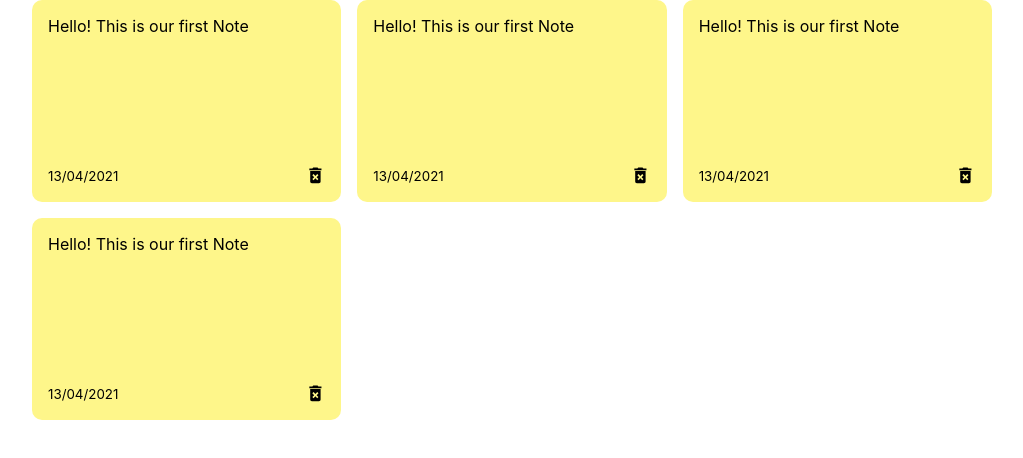
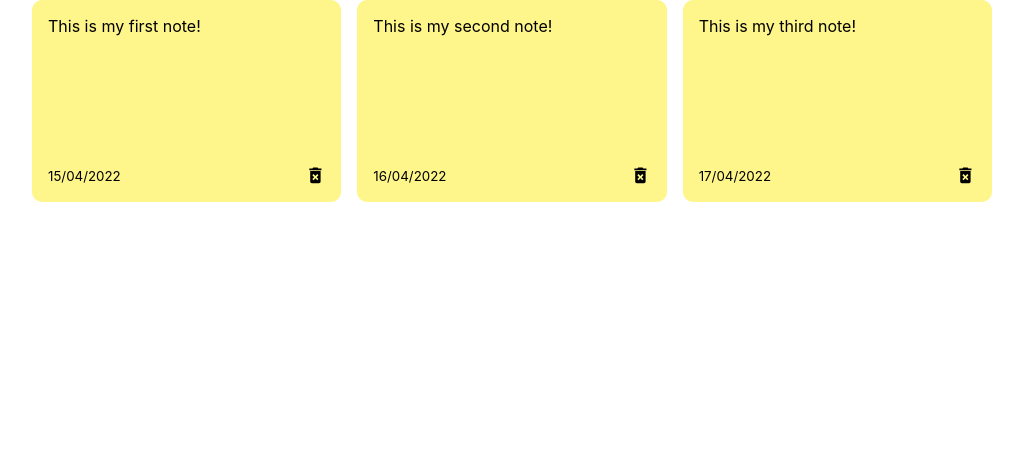
Before and after one commit to serhiyhvala/react-notes-app, a React (Create React App) app: page / in a window 1280 px wide. Shown: the top 458 px of the page, without its empty margins (128-1151 px from the left). Built offline with nearby package versions, Linux system fonts and the light colour scheme.

Commit message:
create our NOteList/Note dynamic

```diff
--- a/src/App.js
+++ b/src/App.js
@@ -1,9 +1,28 @@
+import { useState } from "react";
+import { nanoid } from "nanoid";
 import NotesList from "./components/NotesList";
 
 const App =() => {
+  const [notes, setNotes] = useState([
+    {
+      id: nanoid(),
+      text: "This is my first note!",
+      date: "15/04/2022"
+    },
+    {
+      id: nanoid(),
+      text: "This is my second note!",
+      date: "16/04/2022"
+    },
+    {
+      id: nanoid(),
+      text: "This is my third note!",
+      date: "17/04/2022"
+    },
+  ]);
   return(
     <div className="container">
-      <NotesList />
+      <NotesList notes={notes}/>
     </div>
   )
 }
--- a/src/components/Note.js
+++ b/src/components/Note.js
@@ -1,11 +1,11 @@
 import { MdDeleteForever } from 'react-icons/md'
 
-const Note = () => {
+const Note = ({id, text, date}) => {
     return(
         <div className="note">
-            <span>Hello! This is our first Note</span>
+            <span>{text}</span>
             <div className="note-footer">
-                <small>13/04/2021</small>
+                <small>{date}</small>
                 <MdDeleteForever className="delete-icons" size="1.3em" />
             </div>
         </div>
--- a/src/components/NotesList.js
+++ b/src/components/NotesList.js
@@ -1,12 +1,11 @@
 import Note from "./Note";
 
-const NotesList = () => {
+const NotesList = ({ notes }) => {
     return(
         <div className="notes-list">
-            <Note />
-            <Note />
-            <Note />
-            <Note />
+            {notes.map((note) => (
+            <Note id={note.id} text={note.text} date={note.date}/>
+            ))}
         </div>
     )
 }
```
